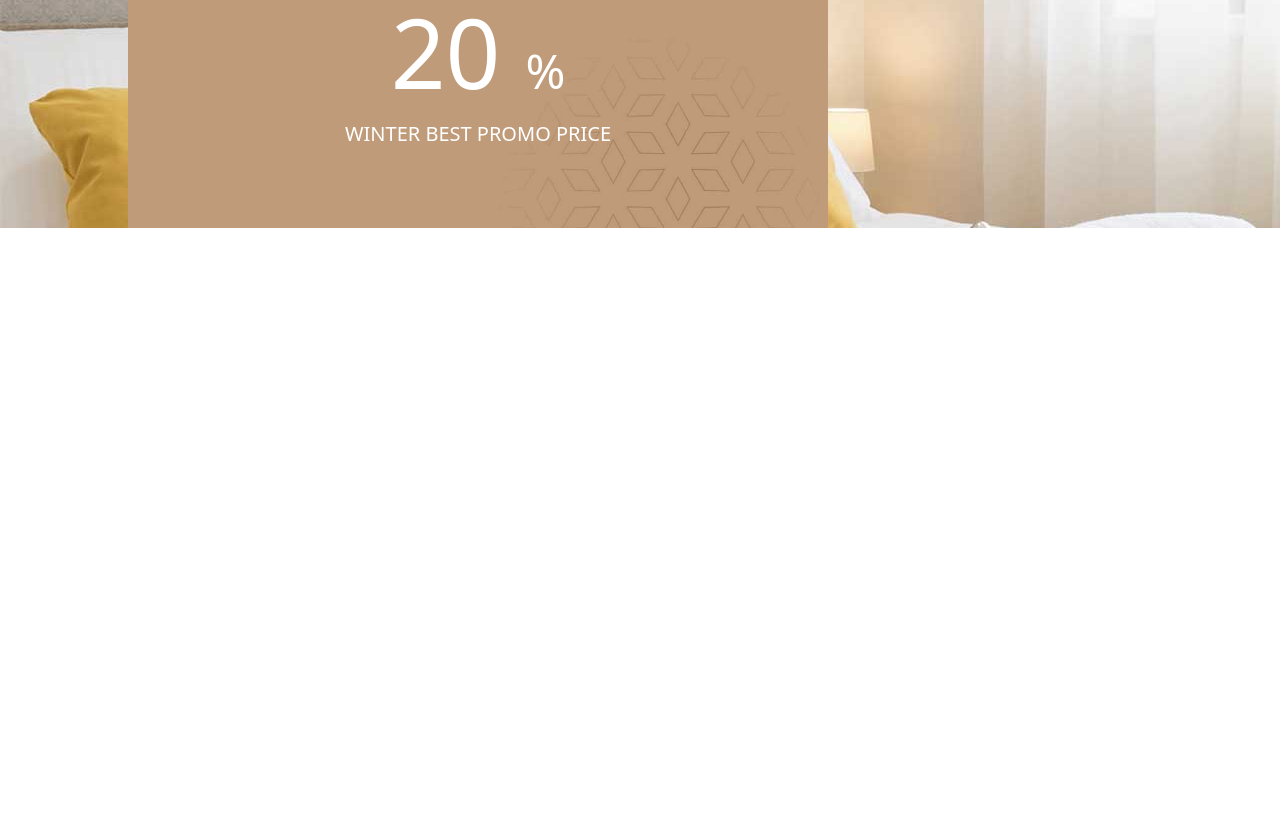
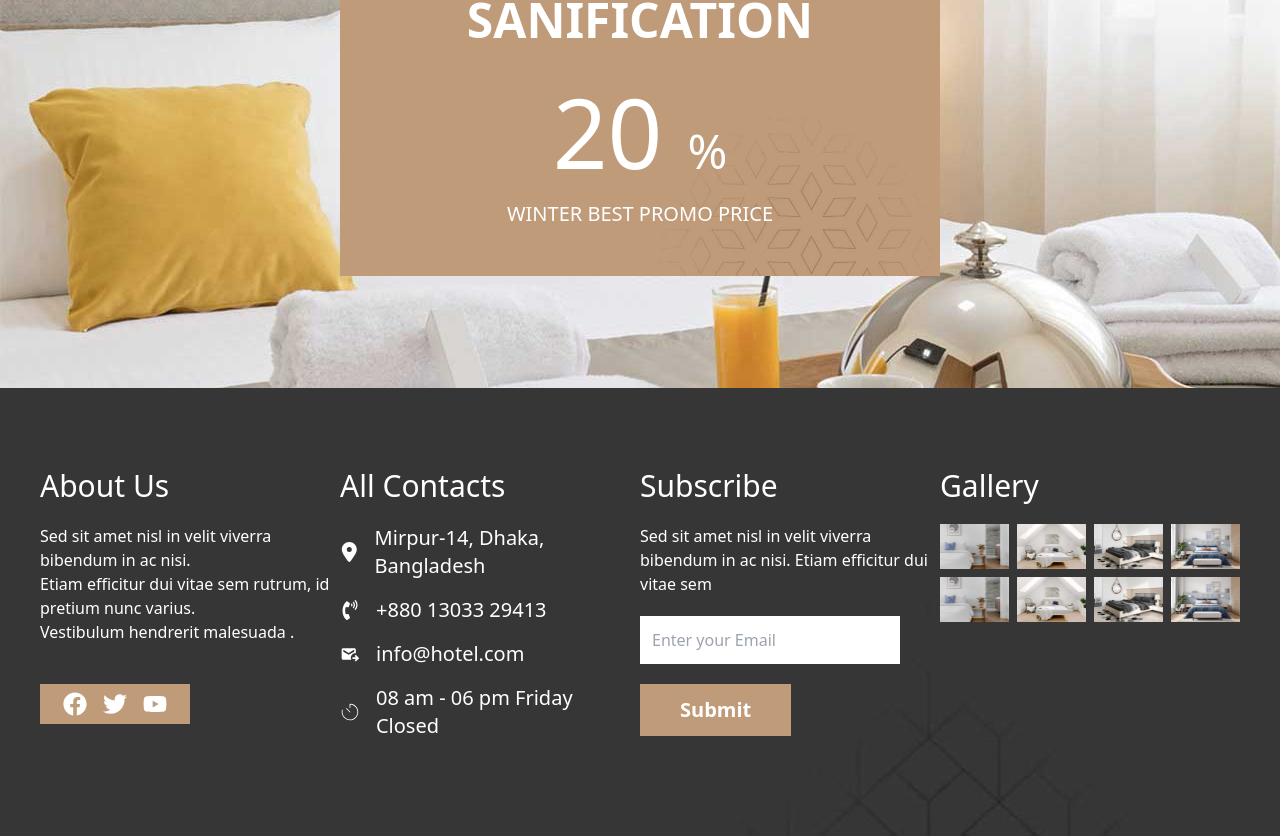
Before and after one commit to coders-rabbi/Hotel-Management, a React (Vite) app: page / in a window 1280 px wide. Shown: the part 3858-4694 px from the top of the page. Before the commit the page ends 4086 px from the top, so only its background shows below. Built offline with nearby package versions, Linux system fonts and the light colour scheme.

Commit message:
footer done!

```diff
--- a/src/Layout/Root.jsx
+++ b/src/Layout/Root.jsx
@@ -1,11 +1,13 @@
 import React from 'react';
 import { Outlet } from 'react-router-dom';
+import Footer from '../pages/sharedComponents/Footer/Footer';
 
 const Root = () => {
     return (
         <div>
             <Outlet></Outlet>
             {/* footer */}
+            <Footer></Footer>
         </div>
     );
 };
--- a/src/pages/home/BackgroundImage.css
+++ b/src/pages/home/BackgroundImage.css
@@ -8,3 +8,8 @@
   background-size: cover;
   background-position: center;
 }
+.bg-01 {
+  background-image: url(../../assets/Rooms/bg-2.jpg);
+  background-size: cover;
+  background-position: center;
+}
--- a/src/pages/home/MiddleBanner.jsx
+++ b/src/pages/home/MiddleBanner.jsx
@@ -2,9 +2,9 @@ import "./BackgroundImage.css";
 
 const MiddleBanner = () => {
   return (
-    <div className="middle-banner mt-24">
-      <div className="max-w-screen-lg m-auto">
-        <div className="bg-01 w-[700px] py-20">
+    <div className="middle-banner mt-24 py-28">
+      <div className="max-w-screen-lg m-auto flex justify-center">
+        <div className="bg-01 w-[600px] py-12">
           <h3 className="uppercase text-center text-5xl text-white font-semibold mb-10">
             Sanification
           </h3>
--- /dev/null
+++ b/src/pages/sharedComponents/Footer/Footer.jsx
@@ -0,0 +1,93 @@
+import React from "react";
+import { CiTimer } from "react-icons/ci";
+import {
+  FaFacebook,
+  FaPhoneVolume,
+  FaTwitter,
+  FaYoutube,
+} from "react-icons/fa";
+import { FaLocationDot } from "react-icons/fa6";
+import { MdOutgoingMail } from "react-icons/md";
+import room1 from "../../../assets/Rooms/room-4.jpg";
+import room2 from "../../../assets/Rooms/room-5.jpg";
+import room3 from "../../../assets/Rooms/room-7.jpg";
+import room4 from "../../../assets/Rooms/room-8.jpg";
+
+const Footer = () => {
+  return (
+    <div className="bg-02 py-20 px-10 grid md:grid-cols-2 lg:grid-cols-4 justify-center">
+      <div className="text-white">
+        <h1 className="text-3xl mb-5">About Us</h1>
+        <p className="">
+          Sed sit amet nisl in velit viverra bibendum in ac nisi. <br /> Etiam
+          efficitur dui vitae sem rutrum, id pretium nunc varius. <br />{" "}
+          Vestibulum hendrerit malesuada .
+        </p>
+        <div className="flex itmes-center justify-center gap-4 bg-[#BF9B79] w-[150px] py-2 mt-10">
+          <FaFacebook className="text-2xl" />
+          <FaTwitter className="text-2xl" />
+          <FaYoutube className="text-2xl" />
+        </div>
+      </div>
+      <div>
+        <h1 className="text-3xl text-white mb-5">All Contacts</h1>
+        <div className="text-white">
+          <div className="flex items-center gap-4 mb-4 text-xl">
+            <FaLocationDot />
+            <p>Mirpur-14, Dhaka, Bangladesh</p>
+          </div>
+          <div className="flex items-center gap-4 mb-4 text-xl">
+            <FaPhoneVolume />
+            <p>+880 13033 29413</p>
+          </div>
+          <div className="flex items-center gap-4 mb-4 text-xl">
+            <MdOutgoingMail />
+            <p>info@hotel.com</p>
+          </div>
+          <div className="flex items-center gap-4 mb-4 text-xl">
+            <CiTimer />
+            <p>08 am - 06 pm Friday Closed</p>
+          </div>
+        </div>
+      </div>
+      <div>
+        <h1 className="text-3xl text-white mb-5">Subscribe</h1>
+        <p className="text-white">
+          Sed sit amet nisl in velit viverra bibendum in ac nisi. Etiam
+          efficitur dui vitae sem{" "}
+        </p>
+        <form action="" className=" text-white mr-10 mt-5">
+          <input
+            className="w-full p-3"
+            type="email"
+            name=""
+            id=""
+            placeholder="Enter your Email"
+          />
+          <div>
+            <input
+              className="bg-[#BF9B79] text-xl font-semibold px-10 py-3 mt-5"
+              type="submit"
+              value="Submit"
+            />
+          </div>
+        </form>
+      </div>
+      <div>
+        <h1 className="text-3xl text-white mb-5">Gallery</h1>
+        <div className="grid grid-cols-4 gap-2">
+          <img src={room1} alt="" />
+          <img src={room2} alt="" />
+          <img src={room3} alt="" />
+          <img src={room4} alt="" />
+          <img src={room1} alt="" />
+          <img src={room2} alt="" />
+          <img src={room3} alt="" />
+          <img src={room4} alt="" />
+        </div>
+      </div>
+    </div>
+  );
+};
+
+export default Footer;
```
